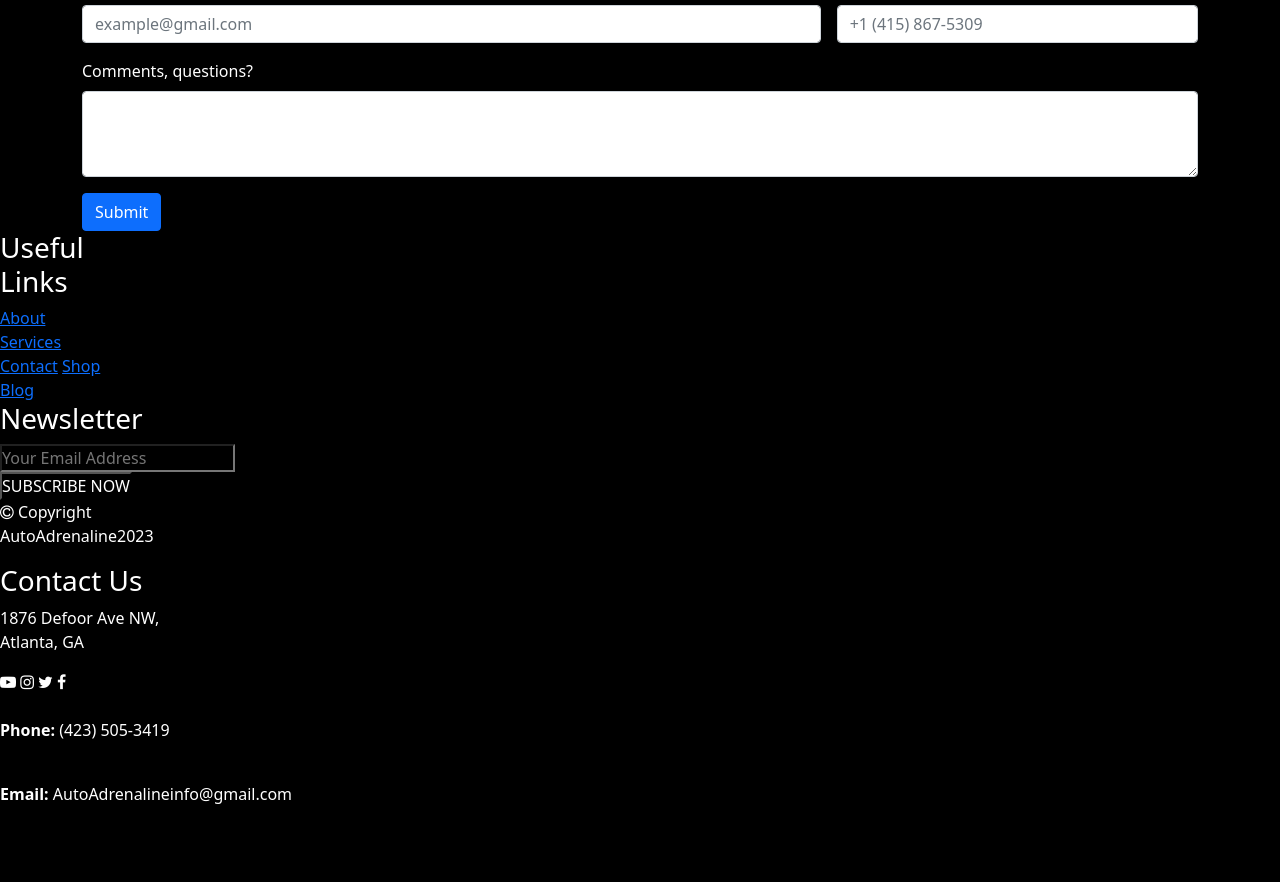
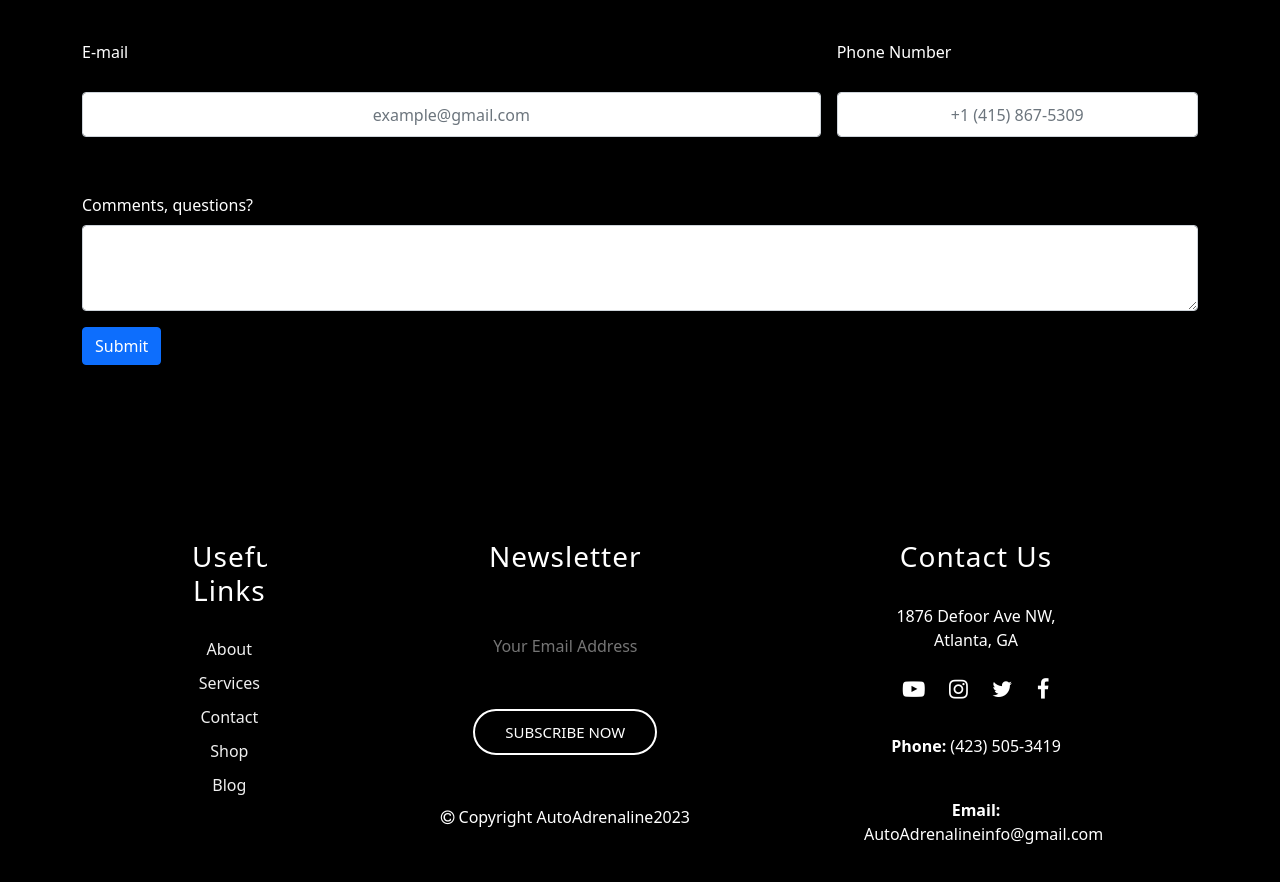
Before and after one commit to jjsmsm/formsubmit, a plain HTML site: page index.html in a window 1280 px wide. Shown: the part 378-1260 px from the top of the page. Before the commit the page ends 1200 px from the top, so only its background shows below. Drawn offline with nearby package versions, Linux system fonts and the light colour scheme.

Commit message:
Add files via upload

```diff
--- a/contactpage.css
+++ b/contactpage.css
@@ -1,8 +1,6 @@
-* {
-background-color: black;
-    color:white ;
-    margin: 0;
-    padding: 0;
+*{
+    background-color: black;
+    color: white;
 }
 .header {
     min-height: 100vh;
@@ -27,13 +25,14 @@ nav img {
     margin-top: -125px;
     margin-left: -55px;
    position: absolute;
-   float: left;
+   float: right;
 
 }
 
 .nav-bar {
     flex:1;
     text-align: center;
+    position: relative;
 
 }
 
@@ -45,7 +44,6 @@ nav img {
     text-align: center;
     vertical-align: top;
     position: relative;
-
 }
 
 .nav-bar ul li a {
@@ -67,3 +65,61 @@ nav img {
 .nav-bar ul li :hover::after{
     width:100%;
 }
+
+
+
+.footer{
+    margin-top: 150px;
+    padding: 25px 15%;
+    color: #efefef;
+    display: flex;
+    background: black;
+ }
+ .footer div{
+     text-align: center;
+ }
+ .col-2{
+     flex-grow: 2;
+ }
+ .footer div h3{
+     font-weight: 300;
+     margin-bottom: 30px;
+     letter-spacing: 1px;
+ }
+ .col-1 a{
+     display: block;
+     text-decoration: none;
+     color: #efefef;
+     margin-bottom: 10px;
+ }
+ form input{
+     width: 400px;
+     height: 45px;
+     border-radius: 4px;
+     text-align: center;
+     margin-top: 20px;
+     margin-bottom: 40px;
+     outline: none;
+     border: none;
+ }
+ form button{
+     background: transparent;
+     border: 2px solid #fff;
+     color: #fff;
+     border-radius: 30px;
+     padding: 10px 30px;
+     font-size: 15px;
+     cursor: pointer;
+ }
+ .social-icons{
+     margin-top: 0px;
+ }
+ .social-icons i{
+     font-size: 22px;
+     margin: 10px;
+     cursor: pointer;
+ }
+ .col-2 p {
+  margin-top: 50px;
+  margin-bottom: 0%;
+ }
```
